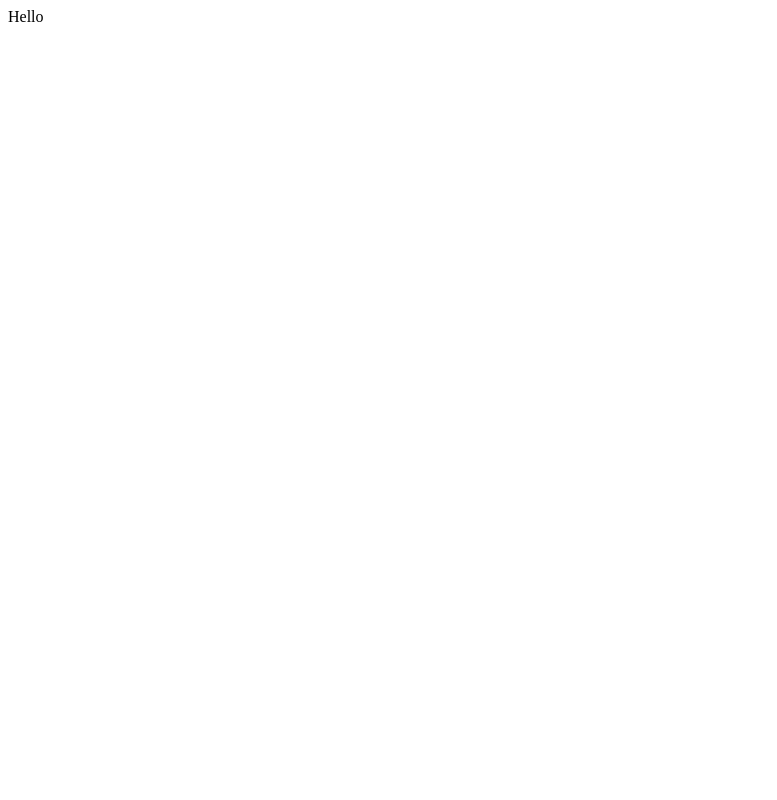
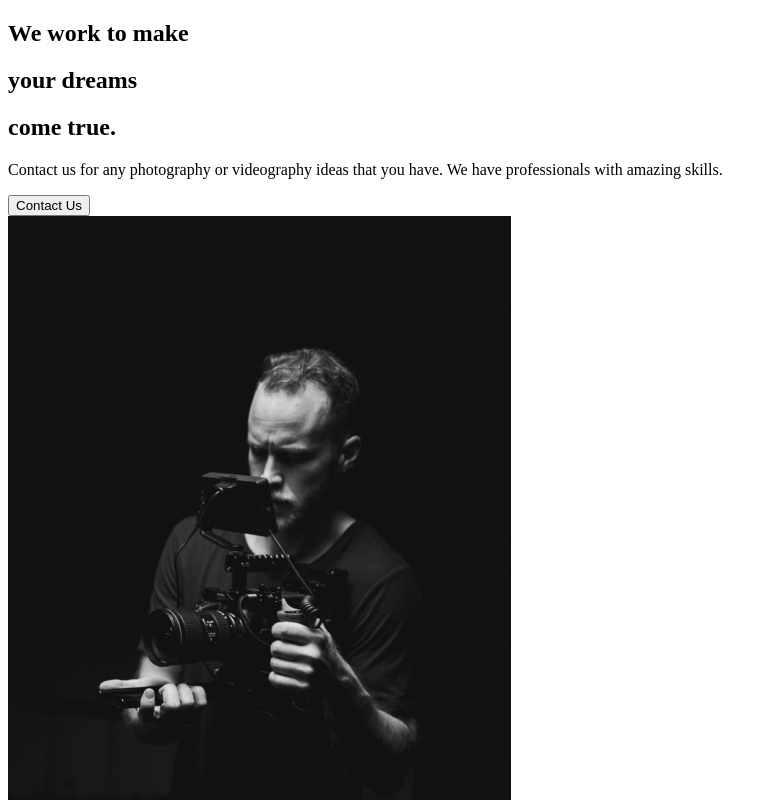
Before and after one commit to DistoRRRtion/Capture, a React (Create React App) app: page / in a window 1280 px wide. Shown: the top 800 px of the page, without its empty margins (0-777 px from the left). Built offline with nearby package versions, Linux system fonts and the light colour scheme.

Commit message:
2. About Section

```diff
--- a/src/App.js
+++ b/src/App.js
@@ -1,5 +1,12 @@
+// import pages
+import AboutUs from './pages/AboutUs';
+
 function App() {
-  return <div>Hello</div>;
+  return (
+    <div>
+      <AboutUs />
+    </div>
+  );
 }
 
 export default App;
--- /dev/null
+++ b/src/components/AboutSection.js
@@ -0,0 +1,33 @@
+import home1 from '../img/home1.png';
+
+const AboutSection = () => {
+  return (
+    <div>
+      <div className='description'>
+        <div className='title'>
+          <div className='hide'>
+            <h2>We work to make</h2>
+          </div>
+          <div className='hide'>
+            <h2>
+              your <span>dreams</span>
+            </h2>
+          </div>
+          <div className='hide'>
+            <h2>come true.</h2>
+          </div>
+          <p>
+            Contact us for any photography or videography ideas that you have.
+            We have professionals with amazing skills.
+          </p>
+          <button>Contact Us</button>
+        </div>
+      </div>
+      <div className='image'>
+        <img src={home1} alt='gay with a camera' />
+      </div>
+    </div>
+  );
+};
+
+export default AboutSection;
--- /dev/null
+++ b/src/pages/AboutUs.js
@@ -0,0 +1,11 @@
+import AboutSection from '../components/AboutSection';
+
+const AboutUs = () => {
+  return (
+    <div>
+      <AboutSection />
+    </div>
+  );
+};
+
+export default AboutUs;
```
